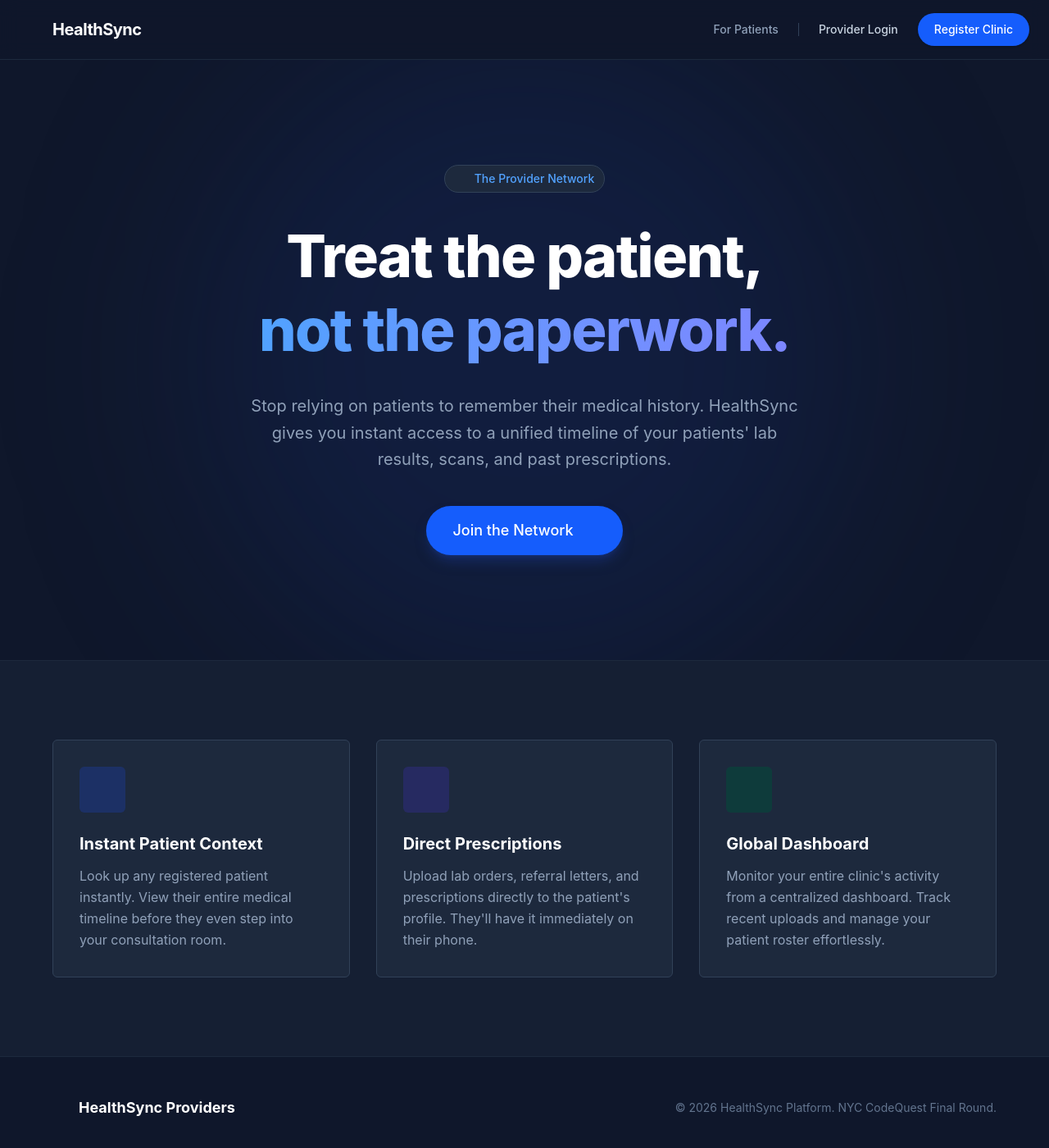
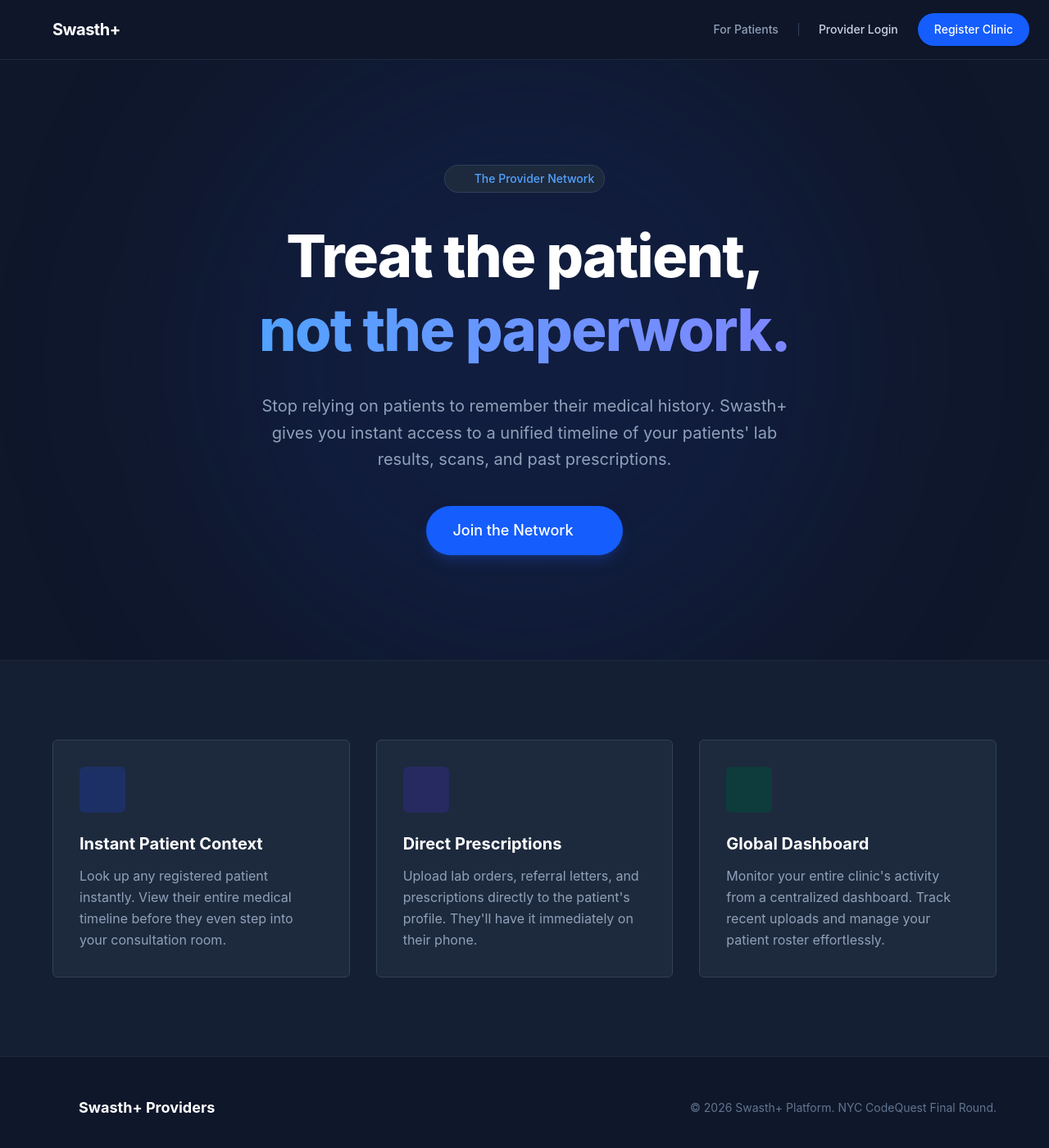
Before and after one commit to EliteDebuggers/hackathon3, a React (Vite) app: page /doctors in a window 1280 px wide. Shown: the top 1400 px of the page at 82% size. Built offline with nearby package versions, Linux system fonts and the light colour scheme; some icons are missing.

Commit message:
chore: UI styling updates, migrate to solar linear icons, and rename to Swasth+

```diff
--- a/index.html
+++ b/index.html
@@ -4,7 +4,7 @@
     <meta charset="UTF-8" />
     <link rel="icon" type="image/svg+xml" href="/favicon.svg" />
     <meta name="viewport" content="width=device-width, initial-scale=1.0" />
-    <title>temp-app</title>
+    <title>Swasth+</title>
   </head>
   <body>
     <div id="root"></div>
--- a/src/components/SharedLayout.tsx
+++ b/src/components/SharedLayout.tsx
@@ -46,7 +46,7 @@ export default function SharedLayout({ children, role }: SharedLayoutProps) {
               <Menu className="w-6 h-6" />
             </button>
             <Icon icon="solar:heart-pulse-linear" className="w-8 h-8 text-blue-600 flex-shrink-0" />
-            <span className="ml-3 font-bold text-xl text-gray-900 hidden sm:block">HealthSync</span>
+            <span className="ml-3 font-bold text-xl text-gray-900 hidden sm:block">Swasth+</span>
           </div>
 
           <div className="flex items-center space-x-2 md:space-x-4">
--- a/src/modules/doctor/DoctorLanding.tsx
+++ b/src/modules/doctor/DoctorLanding.tsx
@@ -10,7 +10,7 @@ export default function DoctorLanding() {
       <nav className="bg-slate-900/80 backdrop-blur-md sticky top-0 z-50 border-b border-slate-800 px-6 py-4 flex justify-between items-center">
         <Link to="/" className="flex items-center gap-2 hover:opacity-80 transition">
           <Icon icon="solar:pulse-linear" className="w-8 h-8 text-blue-500" />
-          <span className="text-xl font-bold text-white tracking-tight">HealthSync</span>
+          <span className="text-xl font-bold text-white tracking-tight">Swasth+</span>
         </Link>
         <div className="flex items-center gap-6">
           <Link to="/" className="hidden md:flex items-center text-sm font-medium text-slate-400 hover:text-white transition">
@@ -49,7 +49,7 @@ export default function DoctorLanding() {
             </span>
           </h1>
           <p className="text-lg lg:text-xl text-slate-400 max-w-2xl mx-auto mb-10 leading-relaxed">
-            Stop relying on patients to remember their medical history. HealthSync gives you instant access to a unified timeline of your patients' lab results, scans, and past prescriptions.
+            Stop relying on patients to remember their medical history. Swasth+ gives you instant access to a unified timeline of your patients' lab results, scans, and past prescriptions.
           </p>
           <div className="flex flex-col sm:flex-row items-center justify-center gap-4">
             <button
@@ -105,10 +105,10 @@ export default function DoctorLanding() {
         <div className="max-w-6xl mx-auto flex flex-col md:flex-row justify-between items-center gap-6">
           <div className="flex items-center gap-2 text-white">
             <Icon icon="solar:pulse-linear" className="w-6 h-6 text-blue-500" />
-            <span className="text-lg font-bold">HealthSync Providers</span>
+            <span className="text-lg font-bold">Swasth+ Providers</span>
           </div>
           <p className="text-slate-500 text-sm">
-            © 2026 HealthSync Platform. NYC CodeQuest Final Round.
+            © 2026 Swasth+ Platform. NYC CodeQuest Final Round.
           </p>
         </div>
       </footer>
--- a/src/modules/patient/Home.tsx
+++ b/src/modules/patient/Home.tsx
@@ -10,7 +10,7 @@ export default function Home() {
       <nav className="bg-white/80 backdrop-blur-md sticky top-0 z-50 border-b border-gray-100 px-6 py-4 flex justify-between items-center">
         <div className="flex items-center gap-2">
           <Icon icon="solar:pulse-linear" className="w-8 h-8 text-blue-600" />
-          <span className="text-xl font-bold text-gray-900 tracking-tight">HealthSync</span>
+          <span className="text-xl font-bold text-gray-900 tracking-tight">Swasth+</span>
         </div>
         <div className="flex items-center gap-6">
           <Link to="/doctors" className="hidden md:flex items-center text-sm font-medium text-gray-600 hover:text-blue-600 transition">
@@ -75,7 +75,7 @@ export default function Home() {
       <section className="px-6 py-24 bg-gray-50 border-t border-gray-100">
         <div className="max-w-6xl mx-auto">
           <div className="text-center mb-16">
-            <h2 className="text-3xl font-bold text-gray-900 mb-4">How HealthSync Works</h2>
+            <h2 className="text-3xl font-bold text-gray-900 mb-4">How Swasth+ Works</h2>
             <p className="text-gray-600 max-w-2xl mx-auto">We've eliminated the friction of managing medical documents. It only takes three steps to take back control of your health records.</p>
           </div>
 
@@ -118,10 +118,10 @@ export default function Home() {
         <div className="max-w-6xl mx-auto flex flex-col md:flex-row justify-between items-center gap-6">
           <div className="flex items-center gap-2 text-gray-900">
             <Icon icon="solar:pulse-linear" className="w-6 h-6 text-blue-600" />
-            <span className="text-lg font-bold">HealthSync</span>
+            <span className="text-lg font-bold">Swasth+</span>
           </div>
           <p className="text-gray-500 text-sm">
-            © 2026 HealthSync Platform. Built for the Elite Debuggers Final Round.
+            © 2026 Swasth+ Platform. Built for the Elite Debuggers Final Round.
           </p>
         </div>
       </footer>
--- a/src/modules/patient/components/PatientAIAssistant.tsx
+++ b/src/modules/patient/components/PatientAIAssistant.tsx
@@ -24,7 +24,7 @@ interface Message {
 
 export default function PatientAIAssistant({ patientId, documents }: { patientId: string, documents: Document[] }) {
   const [messages, setMessages] = useState<Message[]>([
-    { role: 'model', content: "Hi! I'm your HealthSync AI Coordinator. Tell me about your upcoming appointment, and I will search your records to prepare a summary for your doctor." }
+    { role: 'model', content: "Hi! I'm your Swasth+ AI Coordinator. Tell me about your upcoming appointment, and I will search your records to prepare a summary for your doctor." }
   ]);
   const [input, setInput] = useState('');
   const [loading, setLoading] = useState(false);
--- a/src/modules/shared/Login.tsx
+++ b/src/modules/shared/Login.tsx
@@ -74,7 +74,7 @@ export default function Login() {
         <div className="w-full max-w-md bg-white rounded-md shadow-xl border border-gray-100 p-8">
           <div className="flex items-center justify-center gap-2 mb-8">
             <Icon icon="solar:pulse-linear" className="w-8 h-8 text-blue-600" />
-            <h1 className="text-2xl font-bold text-gray-900 tracking-tight">HealthSync</h1>
+            <h1 className="text-2xl font-bold text-gray-900 tracking-tight">Swasth+</h1>
           </div>
 
         <div className="flex gap-4 mb-8">
```
